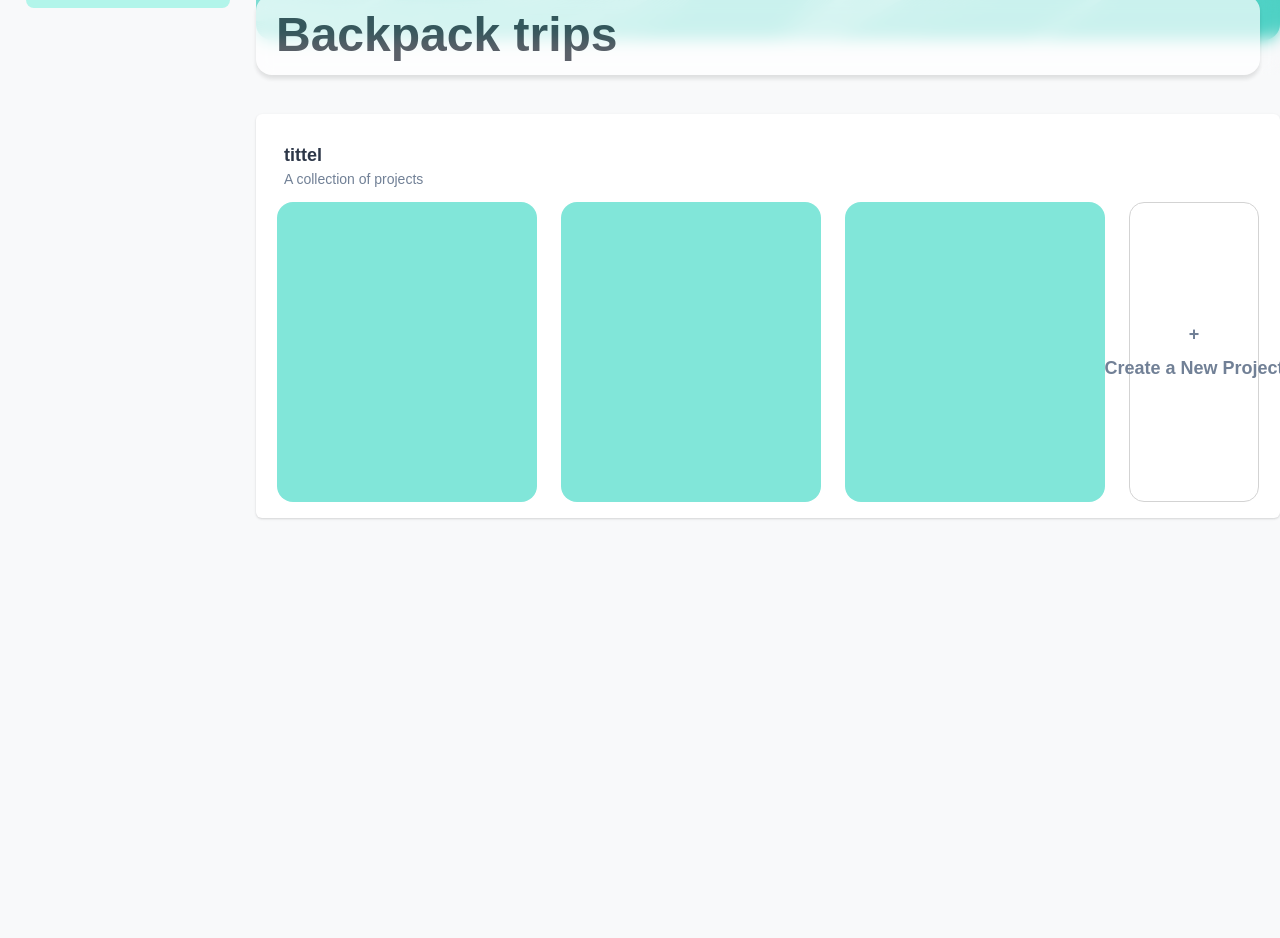
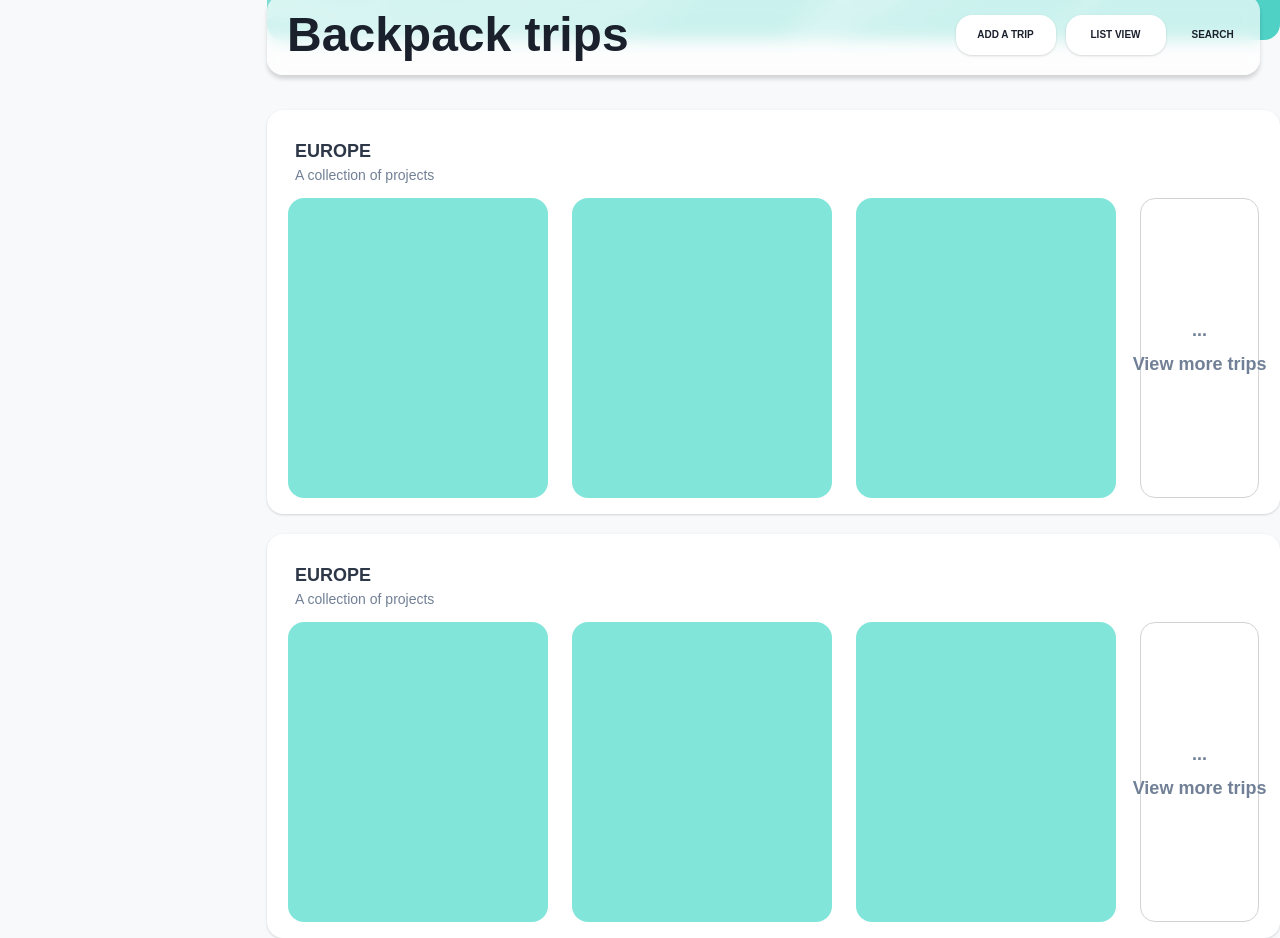
Before and after one commit to TrygveRuudShift/vamos, a Next.js app: page /homepage in a window 1280 px wide. Shown: the part 180-1118 px from the top of the page. Before the commit the page ends 820 px from the top, so only its background shows below. Built offline with nearby package versions, Linux system fonts and the light colour scheme.

Commit message:
Home page

```diff
--- a/src/pages/homepage.tsx
+++ b/src/pages/homepage.tsx
@@ -1,3 +1,4 @@
+import { SettingsIcon } from "@chakra-ui/icons";
 import {
   Flex,
   SimpleGrid,
@@ -10,6 +11,7 @@ import {
   CardHeader,
   Icon,
   useColorModeValue,
+  Avatar,
 } from "@chakra-ui/react";
 import BgSignUp from "assets/img/BgSignUp.png";
 
@@ -20,7 +22,7 @@ export default function Index() {
       {/* SIDEPANEL */}
       <Box
         minH={"100vh"}
-        w="20%"
+        w="270px"
         display="inline-block"
         flexDirection="column"
         textAlign="center"
@@ -32,7 +34,6 @@ export default function Index() {
         <Box
           bg="teal.100"
           borderRadius="lg"
-          width="80%"
           height="40px"
           display="inline-block"
         />
@@ -56,7 +57,7 @@ export default function Index() {
           px="0px"
           flexDirection="column"
         >
-          <Flex h="10px" px="20px" pt="15px">
+          <Flex h="10px" px="20px" pt="15px" justifyContent="space-between">
             <Box>
               <Text color="white"> Pages / Backpack Trips</Text>
               <Text color="white" fontWeight="bold">
@@ -64,35 +65,73 @@ export default function Index() {
                 Backpack Trips
               </Text>
             </Box>
-            <Box></Box>
+            <Flex color="white" alignItems="center" mt="20px">
+              <Avatar
+                name="Dan Abrahmov"
+                src="https://bit.ly/dan-abramov"
+                color="white"
+                size="md"
+                mr="10px"
+                showBorder={true}
+              />
+              <Text fontWeight="bold" mr="10px">
+                Hi, Full Name!{" "}
+              </Text>
+              <SettingsIcon boxSize="20px" />
+            </Flex>
           </Flex>
           {/* BLURR */}
-          <Box backdropFilter="blur(8px)">
+          <Box backdropFilter="blur(8px)" w="98%" mt="140px">
             <Flex
-            mt="140px"
               h="80px"
-            w="98%"
               borderRadius="2xl"
-            bottom="-30px"
               boxShadow="0px 4px 4px rgba(0, 0, 0, 0.15)"
-            bg="white"
-            opacity="0.7"
+              bg="rgba(255, 255, 255, 0.7)"
               align="center"
+              justify="space-between"
             >
               <Text ml="20px" fontSize="5xl" fontWeight="bold">
                 Backpack trips
               </Text>
+              <Flex mr="10px" gap="10px">
+                <Button
+                  borderRadius="2xl"
+                  fontSize="2xs"
+                  width="100px"
+                  backgroundColor="white"
+                  boxShadow="base"
+                >
+                  ADD A TRIP
+                </Button>
+                <Button
+                  borderRadius="2xl"
+                  fontSize="2xs"
+                  width="100px"
+                  backgroundColor="white"
+                  boxShadow="base"
+                >
+                  LIST VIEW
+                </Button>
+                <Button
+                  borderRadius="2xl"
+                  fontSize="2xs"
+                  bg="transparent"
+                  _hover={{ bg: "whiteAlpha.800" }}
+                >
+                  SEARCH
+                </Button>
+              </Flex>
             </Flex>
           </Box>
         </Box>
 
-        {/* PROSJECT panel */}
-        <Flex mt="50px">
-          <Card p="16px" my="24px" display="inline-block">
+        {/* PROSJECT panels */}
+        <Flex mt="70px" flexDirection="column" gap="20px">
+          <Card p="16px" display="inline-block" borderRadius="2xl">
             <CardHeader p="12px">
               <Flex direction="column">
                 <Text fontSize="lg" color={textColor} fontWeight="bold">
-                  tittel
+                  EUROPE
                 </Text>
                 <Text fontSize="sm" color="gray.500" fontWeight="400">
                   A collection of projects
@@ -150,10 +189,83 @@ export default function Index() {
                     align="center"
                   >
                     <Text fontSize="lg" mb="12px">
-                      +
+                      ...
                     </Text>
                     <Text fontSize="lg" fontWeight="bold">
-                      Create a New Project
+                      View more trips
+                    </Text>
+                  </Flex>
+                </Button>
+              </Grid>
+            </CardBody>
+          </Card>
+
+          <Card p="16px" display="inline-block" borderRadius="2xl">
+            <CardHeader p="12px">
+              <Flex direction="column">
+                <Text fontSize="lg" color={textColor} fontWeight="bold">
+                  EUROPE
+                </Text>
+                <Text fontSize="sm" color="gray.500" fontWeight="400">
+                  A collection of projects
+                </Text>
+              </Flex>
+            </CardHeader>
+            <CardBody px="5px" py="0px">
+              <Grid
+                templateColumns={{
+                  sm: "1fr",
+                  md: "1fr 1fr",
+                  xl: "repeat(4, 1fr)",
+                }}
+                templateRows={{
+                  sm: "1fr 1fr 1fr auto",
+                  md: "1fr 1fr",
+                  xl: "1fr",
+                }}
+                gap="24px"
+              >
+                {/* Project Card */}
+                <Box
+                  bg="teal.200"
+                  w="260px"
+                  h="300px"
+                  m="0"
+                  borderRadius="2xl"
+                ></Box>
+                <Box
+                  bg="teal.200"
+                  w="260px"
+                  h="300px"
+                  m="0"
+                  borderRadius="2xl"
+                ></Box>
+                <Box
+                  bg="teal.200"
+                  w="260px"
+                  h="300px"
+                  m="0"
+                  borderRadius="2xl"
+                ></Box>
+
+                <Button
+                  p="0px"
+                  bg="transparent"
+                  color="gray.500"
+                  border="1px solid lightgray"
+                  borderRadius="15px"
+                  minHeight={{ sm: "200px", md: "100%" }}
+                >
+                  <Flex
+                    direction="column"
+                    justifyContent="center"
+                    align="center"
+                  >
+                    <Text fontSize="lg" mb="12px">
+                      ...
+                    </Text>
+                    <Text fontSize="lg" fontWeight="bold">
+                      View more trips
                     </Text>
                   </Flex>
                 </Button>
```
Lines whose indentation alone changed are shown as unchanged.
